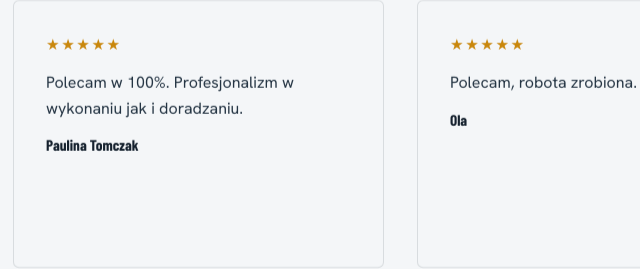
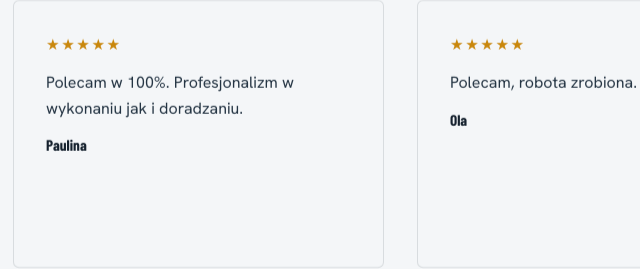
Before and after one commit to kris20032/elfobruk-brukarstwo, a plain HTML site: page index.html in a window 1280 px wide. Shown: the part 4292-4561 px from the top of the page, 441-1081 px from the left. Drawn offline with Linux system fonts and the light colour scheme; no server answers.

Commit message:
Opinia: 'Paulina Tomczak' -> 'Paulina' (bez nazwiska wlasciciela)
Co-Authored-By: Claude Opus 4.8 (1M context) <noreply@anthropic.com>

```diff
--- a/index.html
+++ b/index.html
@@ -164,7 +164,7 @@
       <figure class="op-card reveal">
         <div class="op-star">★★★★★</div>
         <blockquote>Polecam w 100%. Profesjonalizm w wykonaniu jak i doradzaniu.</blockquote>
-        <figcaption class="op-autor">Paulina Tomczak</figcaption>
+        <figcaption class="op-autor">Paulina</figcaption>
       </figure>
       <figure class="op-card reveal">
         <div class="op-star">★★★★★</div>
```
